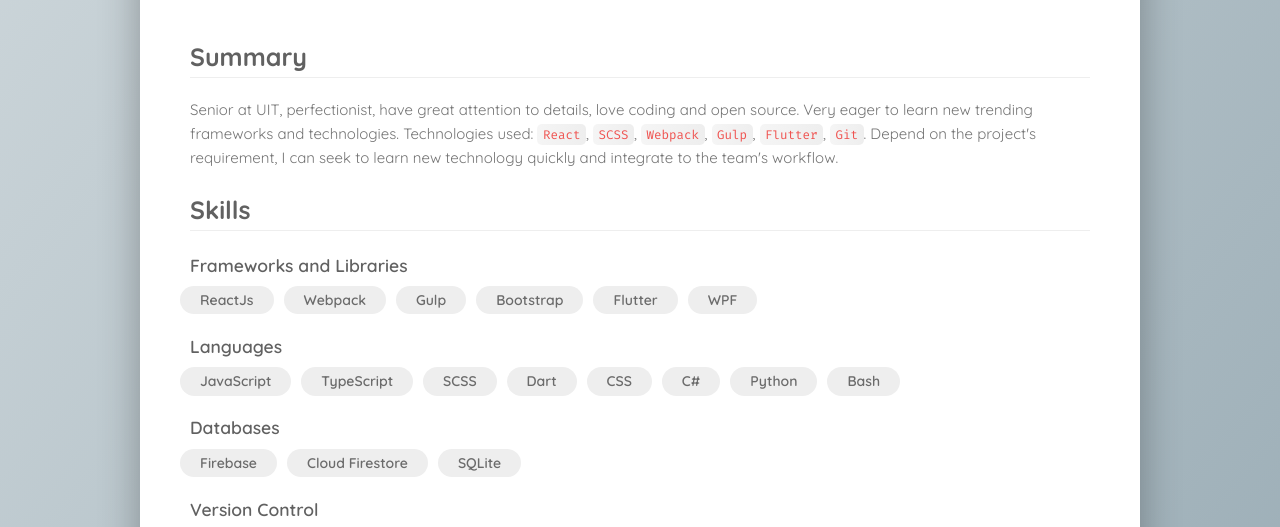
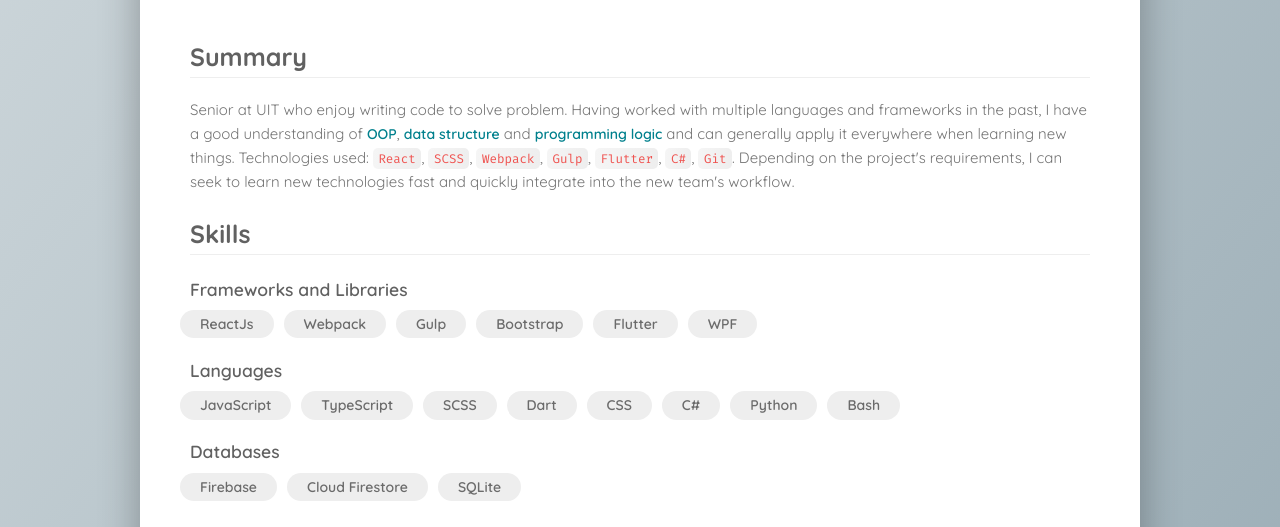
Before and after one commit to NearHuscarl/NearHuscarl.github.io, a Gatsby site: page /resume-full in a window 1280 px wide. Shown: the part 261-788 px from the top of the page. Built offline with nearby package versions, Linux system fonts and the light colour scheme; Gatsby itself is replaced by a stand-in of ours.

Commit message:
imp: wording

```diff
--- a/package.json
+++ b/package.json
@@ -41,6 +41,7 @@
     "styled-components": "^5.0.0",
     "tinycolor2": "^1.4.1",
     "typeface-fira-code": "^1.1.3",
+    "typeface-lato": "^0.0.75",
     "typeface-noto-sans": "^0.0.72",
     "typeface-quicksand": "^1.1.3"
   },
--- a/src/content/resume.mdx
+++ b/src/content/resume.mdx
@@ -4,11 +4,13 @@
 
 ## Summary
 
-Senior at UIT, perfectionist, have great attention to details, love coding and
-open source. Very eager to learn new trending frameworks and technologies.
-Technologies used: `React`, `SCSS`, `Webpack`, `Gulp`, `Flutter`, `Git`. Depend
-on the project's requirement, I can seek to learn new technology quickly and
-integrate to the team's workflow.
+Senior at UIT who enjoy writing code to solve problem. Having worked with
+multiple languages and frameworks in the past, I have a good understanding of
+**OOP**, **data structure** and **programming logic** and can generally apply it
+everywhere when learning new things. Technologies used: `React`, `SCSS`,
+`Webpack`, `Gulp`, `Flutter`, `C#`, `Git`. Depending on the project's requirements,
+I can seek to learn new technologies fast and quickly integrate into the new
+team's workflow.
 
 ## Skills
 
@@ -38,10 +40,6 @@
 -  Cloud Firestore
 -  SQLite
 
-### Version Control
-
--  Git
-
 ## Personal Projects
 
 <ProjectGrid>
--- a/src/layout/Header.tsx
+++ b/src/layout/Header.tsx
@@ -48,7 +48,7 @@
 				</Link>
 				<div>
 					<Title>Near Huscarl</Title>
-					<Subtitle>Front-end Developer</Subtitle>
+					<Subtitle>Web Developer</Subtitle>
 				</div>
 			</HeaderLogo>
 			<MenuButton
--- a/src/pages/about.tsx
+++ b/src/pages/about.tsx
@@ -70,7 +70,7 @@
 				<Header>
 					<IntroBox>
 						<h1>Near Huscarl</h1>
-						<h2>Front-end developer in the making</h2>
+						<h2>Web developer in the making</h2>
 					</IntroBox>
 				</Header>
 				<MDXProvider>
```
Also changed, not shown: src/pages/resume-full.tsx (+8 -0 lines).
